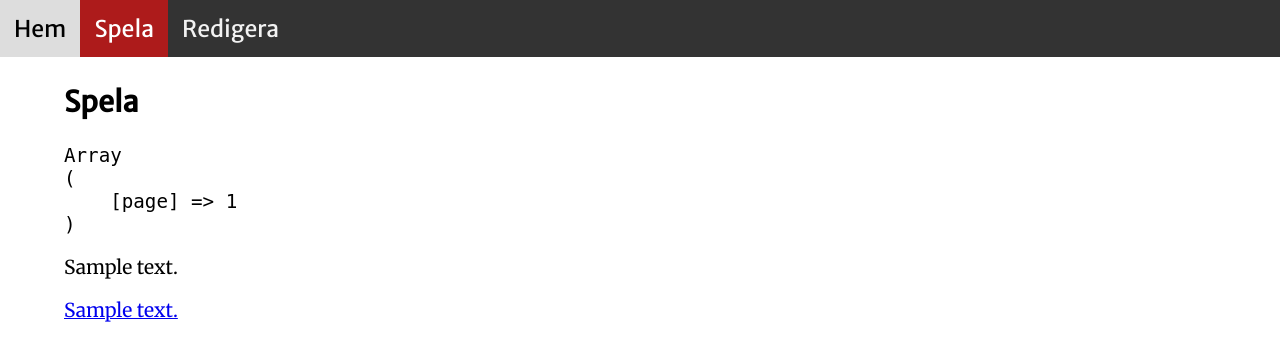
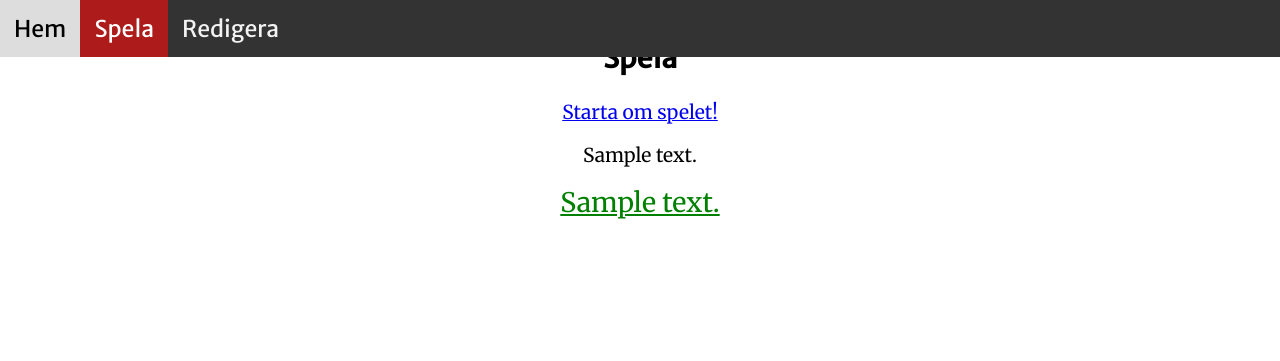
Before and after one commit to modopojken/soloadventure, a PHP site: page /play.php?page=1 in a window 1280 px wide. Shown: the top 361 px of the page. Run offline with PHP 8.4, Linux system fonts and the light colour scheme; tables that the repository leaves empty or names only in its code hold one stand-in row (values such as "Sample post"); data that the repository does not hold is empty; a stand-in replaces the project's code that opens the database connection.

Commit message:
Gjort klart det jag skulle vara klart med och karaktärsbeskrivning

```diff
--- a/css/style.css
+++ b/css/style.css
@@ -30,6 +30,10 @@
 /* Page content */
 .content {
     padding: 16px;
+}
+.contentplay {
+    padding: 16px;
+    text-align: center;
 }
 
 /* The sticky class is added to the navbar with JS when it reaches its scroll position */
@@ -71,3 +75,9 @@ h1, h2, h3, h4 {
 .gotopagelinks a {
     padding: 12px;
 }
+
+.knapp{
+    color: green;
+    font-size: 140%;
+
+}
--- a/edit.php
+++ b/edit.php
@@ -13,7 +13,7 @@
 <body>
 <nav id="navbar">
 	<a href="index.php">Hem</a>
-	<a href="play.php">Spela</a>
+	<a href="play.php?page=1">Spela</a>
 	<a class="active" href="edit.php">Redigera</a>
 </nav>
 <main class="content">
@@ -26,6 +26,10 @@
 
 
 
+$dbh = new PDO('INSERT INTO `storylinks`(`id`, `storyid`, `target`, `text`) VALUES ([value-1],[value-2],[value-3],[value-4])');
+
+
+
 ?>
 </main>
 <script src="js/navbar.js"></script>
--- a/play.php
+++ b/play.php
@@ -13,10 +13,10 @@
 <body>
 <nav id="navbar">
 	<a href="index.php">Hem</a>
-	<a class="active" href="play.php">Spela</a>
+	<a class="active" href="play.php?page=1">Spela</a>
 	<a href="edit.php">Redigera</a>
 </nav>
-<main class="content">
+<main class="contentplay">
 	<section>
 		<h1>Spela</h1>
 <!--
@@ -35,7 +35,11 @@
 
 	$dbh = new PDO('mysql:host=localhost;dbname=' . $db . ';charset=utf8mb4', $dbuser, $dbpass);
 
-	echo "<pre>" . print_r($_GET,1) . "</pre>";
+	//echo "<pre>" . print_r($_GET,1) . "</pre>";
+
+
+	echo " <a href=\"?page=1\">Starta om spelet!</a>";
+
 
 	if (isset($_GET['page'])) {
 
@@ -57,6 +61,7 @@
 
 		echo "<p>" . $row['text'] . "</p>";
 
+
 		$stmt = $dbh->prepare("SELECT * FROM storylinks WHERE storyid = :id");
 		$stmt->bindParam(':id', $filteredPage);
 		$stmt->execute();
@@ -66,11 +71,10 @@
 
 
 
-
 		//echo "<pre>" . print_r($row,1) . "</pre>";
 
 		foreach ($row as $val) {
-			echo "<a href=\"?page=" . $val['target'] . "\">" . $val['text'] . "<br></a>";
+			echo "<a class=\"knapp\" href=\"?page=" . $val['target'] . "\">". $val['text'] . "<br><br></a>";
 		}
 
 	} elseif(isset($_SESSION['page'])) {
@@ -78,7 +82,7 @@
 		// use for returning player / cookie
 	} else {
 		// TODO load start of story from DB
-		echo "Det finns inget ID, klicka länken page 1 för att starta";
+		//echo "Det finns inget ID, klicka länken page 1 för att starta";
 	}
 
 ?>
```
Also changed, not shown: index.php (+17 -2 lines), Robert_Walton.jpg (added), alfredos.jpg (added), rödebaronen.jpg (added).
